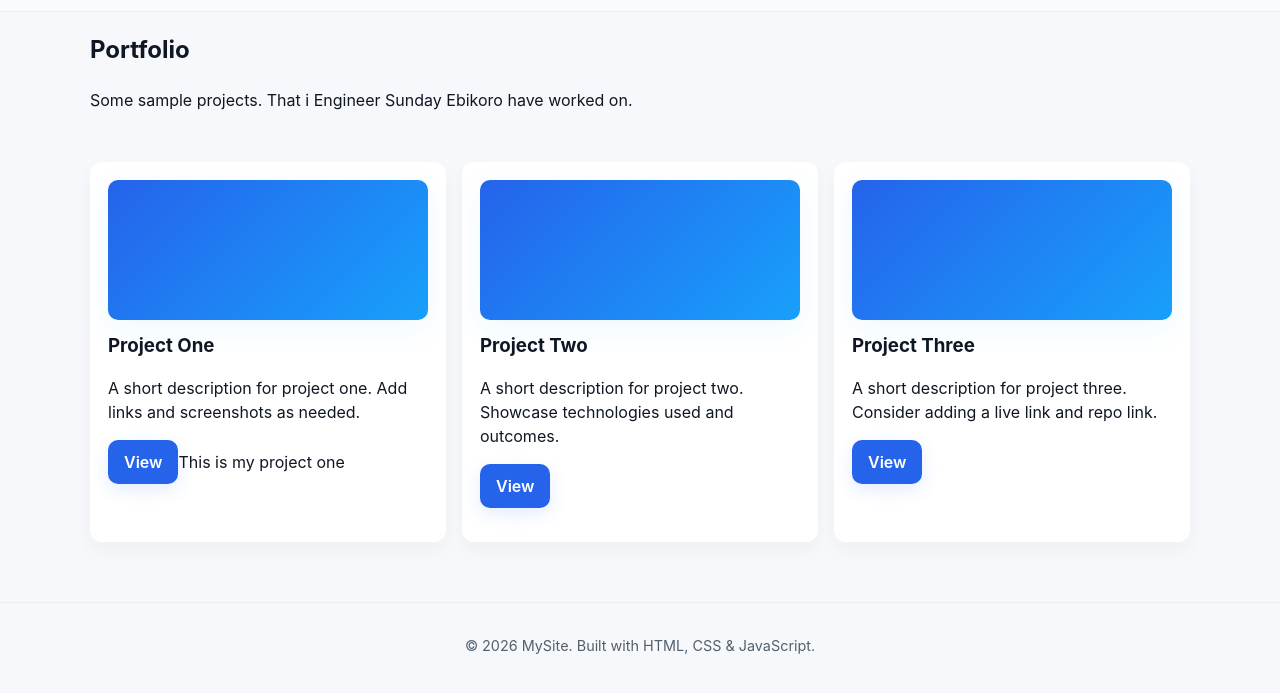
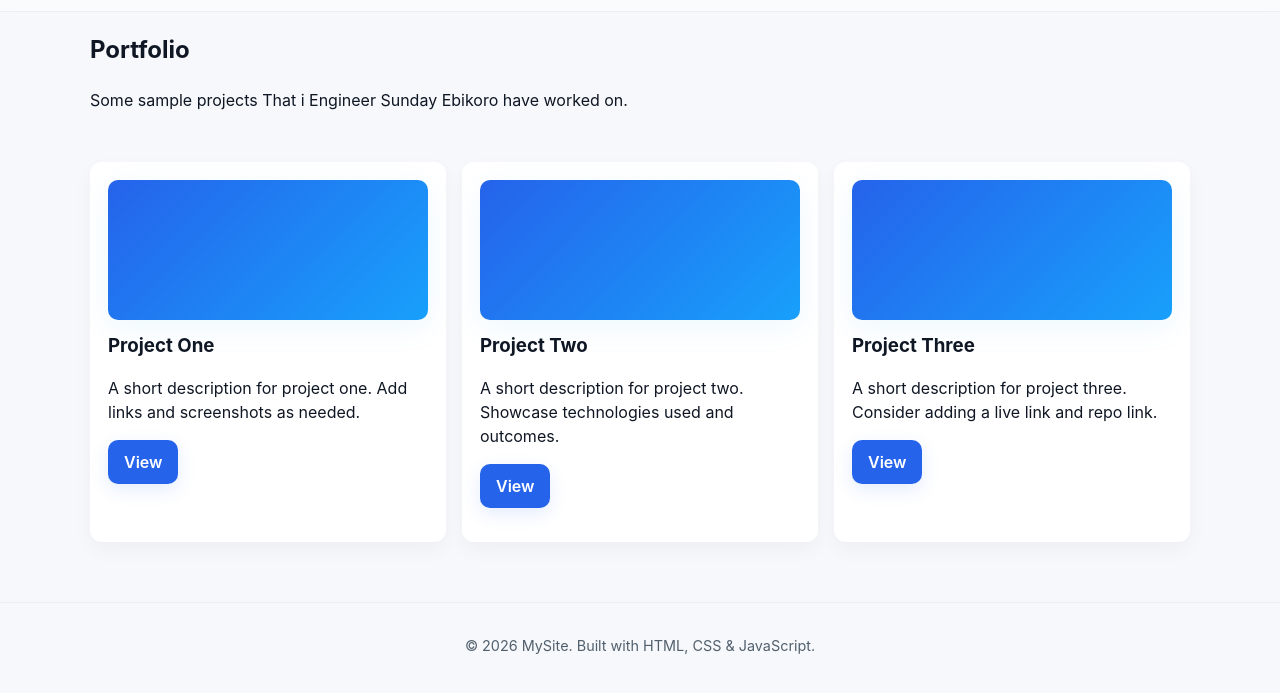
Before and after one commit to sun6699/mysolidwebsite.org, a plain HTML site: page portfolio.html in a window 1280 px wide. Shown: the part 57-750 px from the top of the page. Drawn offline with Linux system fonts and the light colour scheme.

Commit message:
mysolidweb v6

```diff
--- a/portfolio.html
+++ b/portfolio.html
@@ -24,7 +24,7 @@
   <main class="container">
     <section class="portfolio-head reveal">
       <h1>Portfolio</h1>
-      <p>Some sample projects. That i Engineer Sunday Ebikoro have worked on.</p>
+      <p>Some sample projects That i Engineer Sunday Ebikoro have worked on.</p>
     </section>
 
     <section class="projects grid reveal">
@@ -32,7 +32,10 @@
         <div class="thumb" aria-hidden="true"></div>
         <h3>Project One</h3>
         <p>A short description for project one. Add links and screenshots as needed.</p>
-        <p><a class="btn" href="#">View</a>This is my project one</p>
+        <p>
+  <a class="btn" href="#">View</a>
+</p>
+
       </article>
 
       <article class="card project">
```
